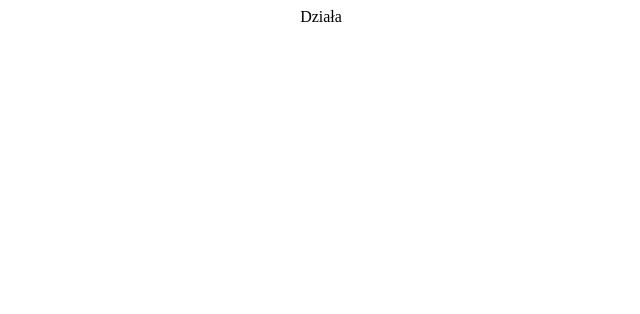
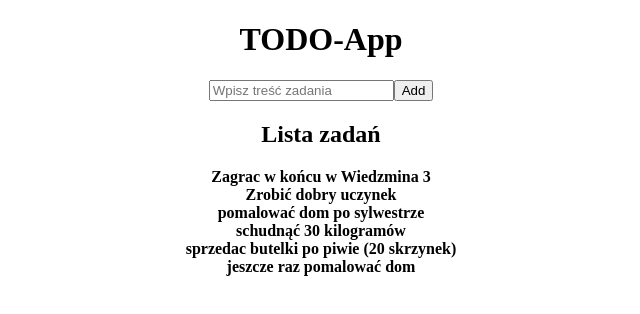
Before and after one commit to mstankiewicz1/TODO-App, a React app: page / in a window 1280 px wide. Shown: the top 314 px of the page, without its empty margins (319-959 px from the left). Built offline with nearby package versions, Linux system fonts and the light colour scheme.

Commit message:
postępy 02.03.19r godz 16:57

```diff
--- /dev/null
+++ b/components/AddTask.jsx
@@ -0,0 +1,43 @@
+import React from 'react';
+
+
+class AddTask extends React.Component {
+
+
+    state = {
+      text: '',
+    };
+
+    handleText = e => {
+        this.setState({
+            text: e.target.value,
+        })
+    };
+
+    handleAddTask = () => {
+
+        const {text} = this.state;
+
+        const add = this.props.add(text);
+
+        if(add){
+            this.setState({
+                text: '',
+            })
+        }
+    };
+
+
+
+    render() {
+        return (
+            <div className="form">
+                <input type="text" placeholder="Wpisz treść zadania" value={this.state.text}
+                       onChange={this.handleText}/>
+                <button onClick={this.handleAddTask}>Add</button>
+            </div>
+        )
+    }
+}
+
+export default AddTask;
--- a/components/App.jsx
+++ b/components/App.jsx
@@ -1,15 +1,68 @@
 import React from 'react';
+import TaskList from './TaskList.jsx';
+import AddTask from './AddTask.jsx';
+
 
 
 class App extends React.Component {
 
+    counter = 6;
+
+    state = {
+        tasks: [
+            {
+                id: 0,
+                text: 'Zagrac w końcu w Wiedzmina 3',
+            },
+            {
+                id: 1,
+                text: 'Zrobić dobry uczynek',
+            },
+            {
+                id: 2,
+                text: 'pomalować dom po sylwestrze',
+            },
+            {
+                id: 3,
+                text: 'schudnąć 30 kilogramów',
+            },
+            {
+                id: 4,
+                text: 'sprzedac butelki po piwie (20 skrzynek)',
+            },
+            {
+                id: 5,
+                text: 'jeszcze raz pomalować dom',
+            },
+        ]
+    };
+
+
+    addTask = (text) => {
+
+        const task = {
+            id: this.counter,
+            text: text,
+        };
+        this.counter++;
+        console.log(this.counter, task);
+
+        this.setState(prevState => ({
+            tasks: [...prevState.tasks, task]
+            })
+        );
+
+        return true
+    };
 
 
 
     render() {
         return (
             <div className="App">
-                Działa
+                <h1>TODO-App</h1>
+                <AddTask add={this.addTask}/>
+                <TaskList tasks={this.state.tasks}/>
             </div>
         )
     }
--- /dev/null
+++ b/components/Task.jsx
@@ -0,0 +1,15 @@
+import React from 'react';
+
+const Task = (props) => {
+
+
+    const {text} = props.task;
+
+    return (
+        <div>
+            <strong>{text}</strong>
+        </div>
+    )
+};
+
+export default Task;
--- /dev/null
+++ b/components/TaskList.jsx
@@ -0,0 +1,23 @@
+import React from 'react';
+import Task from './Task.jsx';
+
+const TaskList = (props) => {
+
+
+        const currentTasks = props.tasks.map(task =>
+            <Task
+                key={task.id}
+                task={task}
+            />
+        );
+
+
+        return (
+            <div>
+                <h2>Lista zadań</h2>
+                {currentTasks}
+            </div>
+        )
+    };
+
+export default TaskList;
```
Also changed, not shown: components/out.js.
